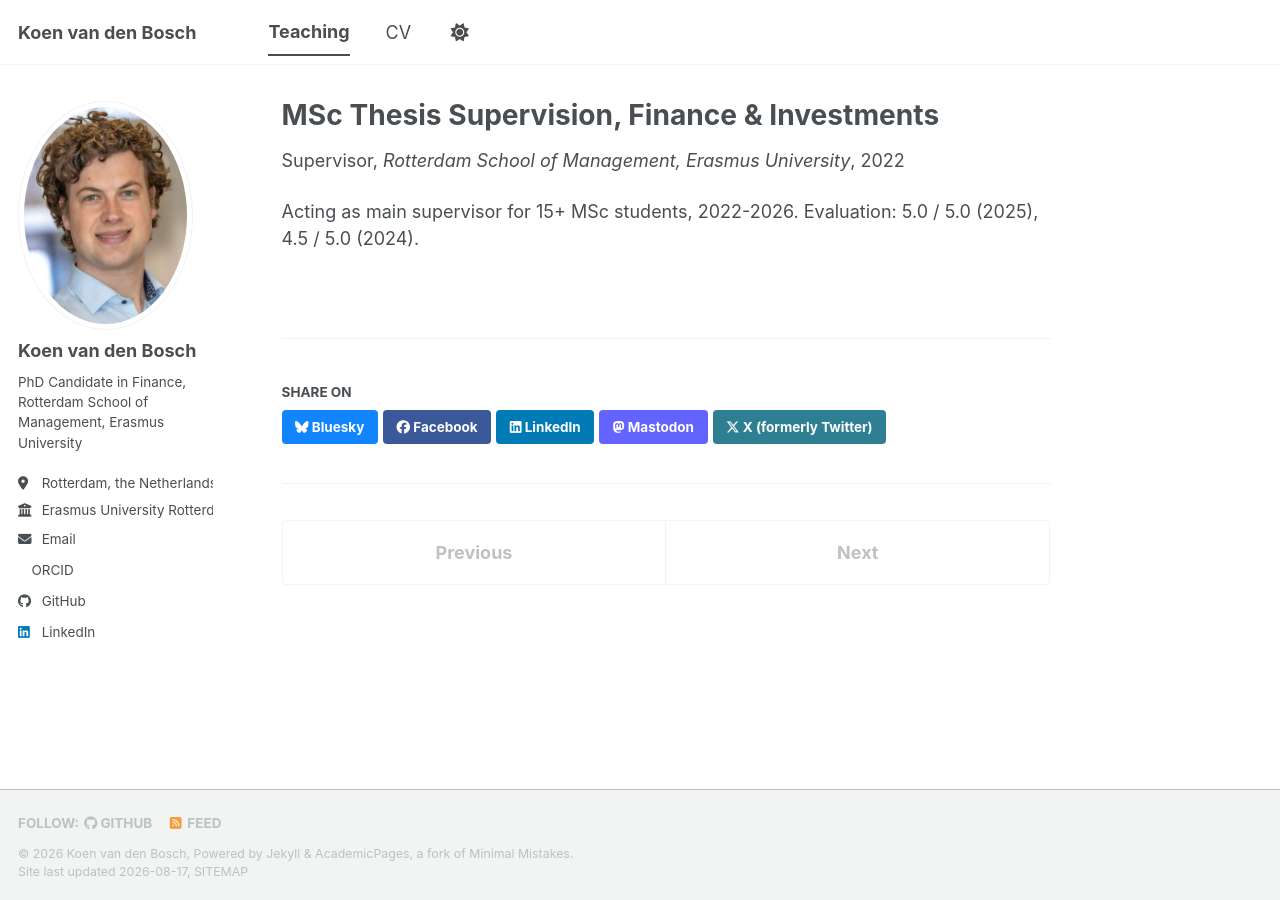
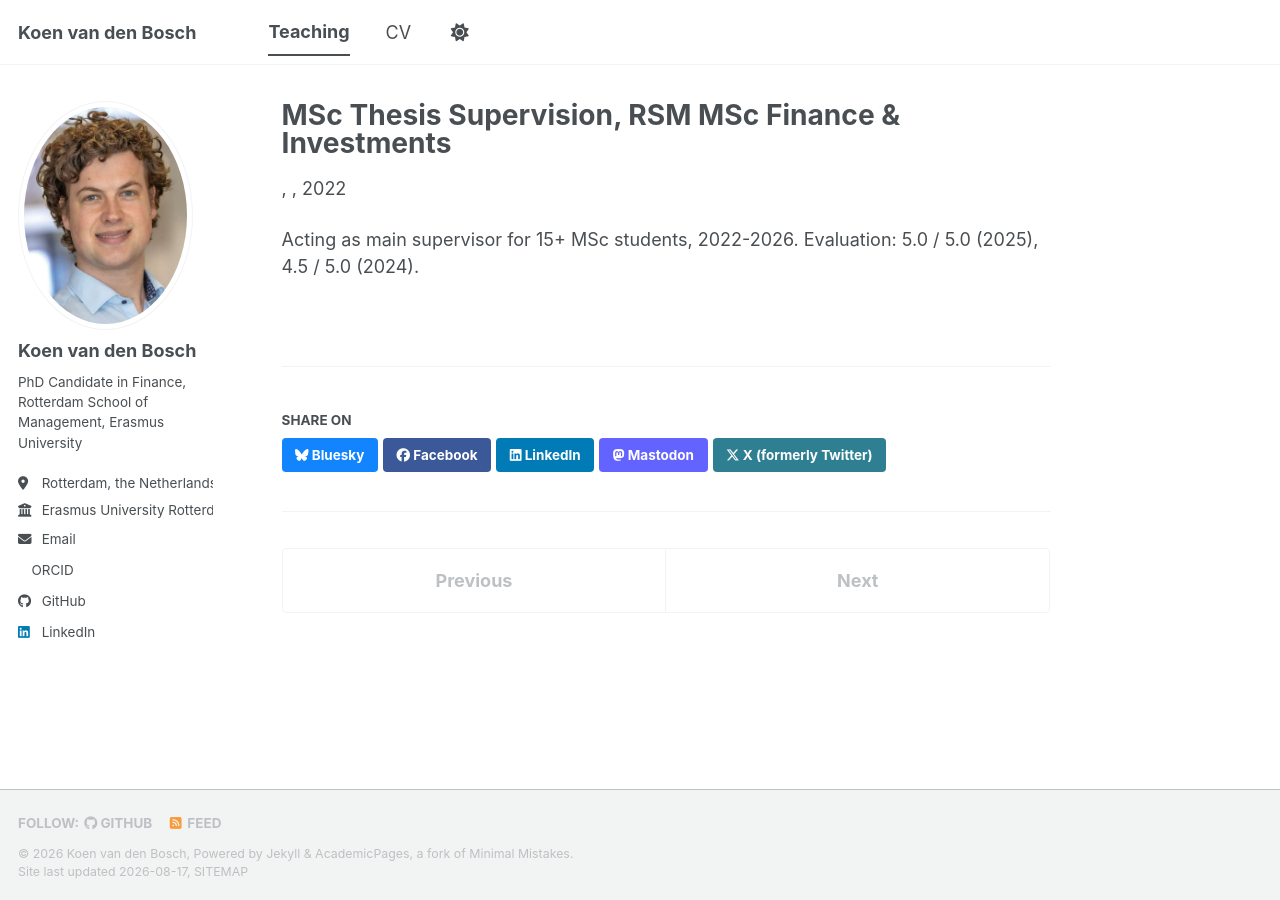
Before and after one commit to koenbosch/https-koenvandenbosch.github.io-, a Jekyll site: the page built from _teaching/2022-09-01-msc-thesis-supervision.md, in a window 1280 px wide. Built offline with Jekyll 4.4.1, drawn with Linux system fonts in a browser that asks for light colours; a style sheet for code colours, icons or effects is not loaded.

Commit message:
Update 2022-09-01-msc-thesis-supervision.md

```diff
--- a/_teaching/2022-09-01-msc-thesis-supervision.md
+++ b/_teaching/2022-09-01-msc-thesis-supervision.md
@@ -1,9 +1,9 @@
 ---
-title: "MSc Thesis Supervision, Finance & Investments"
+title: "MSc Thesis Supervision, RSM MSc Finance & Investments"
 collection: teaching
-type: "Supervisor"
+type: ""
 permalink: /teaching/2022-09-01-msc-thesis-supervision
-venue: "Rotterdam School of Management, Erasmus University"
+venue: ""
 date: 2022-09-01
 location: "Rotterdam, the Netherlands"
 ---
```
